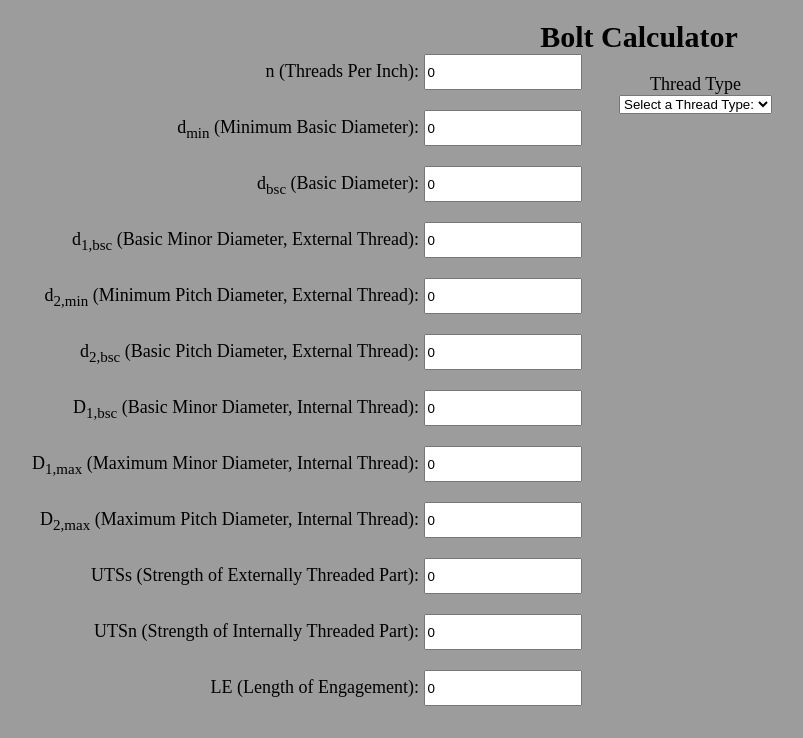
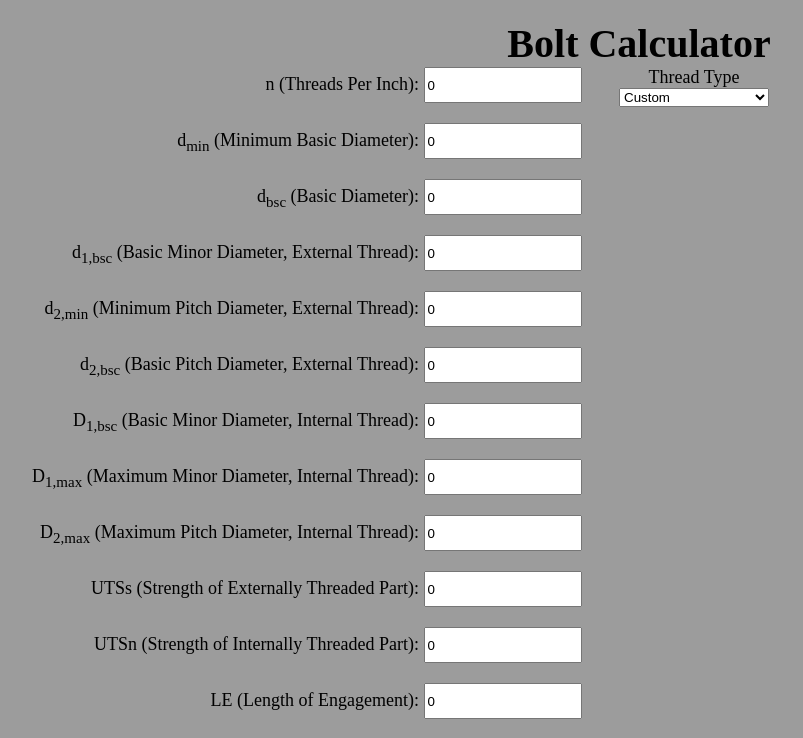
Before and after one commit to Ajonymous03/BoltCalculatorWebsite, a Flask app: template website/templates/base.html in a window 1280 px wide. Shown: the top 738 px of the page, without its empty margins (1-804 px from the left). Run offline with Flask 3, Linux system fonts and the light colour scheme; the template is opened without the code that fills it, so the values that code supplies are empty.

Commit message:
Bug fixes with dropdown menu

```diff
--- a/website/main.py
+++ b/website/main.py
@@ -23,31 +23,46 @@ def calculations():
     UTSn = 0
     LE = 1
 
-    if request.method == 'POST' and selected == 'none':
-        n = float(request.form.get('n'))
+    if selected == 'customSelection':
 
-        dmin = float(request.form.get('dmin'))
+        if request.form.get('n') != None:
+            n = float(request.form.get('n'))
 
-        dbsc = float(request.form.get('dbsc'))
+        if request.form.get('dmin') != None:
+            dmin = float(request.form.get('dmin'))
 
-        d1bsc = float(request.form.get('d1bsc'))
+        if request.form.get('dbsc') != None:
+            dbsc = float(request.form.get('dbsc'))
 
-        d2min = float(request.form.get('d2min'))
+        if request.form.get('d1bsc') != None:
+            d1bsc = float(request.form.get('d1bsc'))
 
-        d2bsc = float(request.form.get('d2bsc'))
+        if request.form.get('d2min') != None:
+            d2min = float(request.form.get('d2min'))
 
-        D1bsc = float(request.form.get('D1bsc'))
+        if request.form.get('d2bsc') != None:
+            d2bsc = float(request.form.get('d2bsc'))
 
-        D1max = float(request.form.get('D1max'))
+        if request.form.get('D1bsc') != None:
+            D1bsc = float(request.form.get('D1bsc'))
 
-        D2max = float(request.form.get('D2max'))
+        if request.form.get('D1max') != None:
+            D1max = float(request.form.get('D1max'))
 
-        UTSs = float(request.form.get('UTSs'))
+        if request.form.get('D2max') != None:
+            D2max = float(request.form.get('D2max'))
 
-        UTSn = float(request.form.get('UTSn'))
+        if request.form.get('UTSs') != None:
+            UTSs = float(request.form.get('UTSs'))
 
-        LE = float(request.form.get('LE'))
-    else:
+        if request.form.get('UTSn') != None:
+            UTSn = float(request.form.get('UTSn'))
+
+        if request.form.get('LE') != None:
+            LE = float(request.form.get('LE'))
+
+    elif selected != 'customSelection' and request.method == 'POST':
+
         n = ASME_B11_UN_2A2B_dict[selected]['n']
 
         dmin = ASME_B11_UN_2A2B_dict[selected]['dmin']
--- a/website/static/design.css
+++ b/website/static/design.css
@@ -24,8 +24,9 @@ label span {
 }
 
 h1 {
-  font-size: 30px;
+  font-size: 40px;
   display: inline;
+  position: relative;
 }
 
 br {
@@ -47,10 +48,14 @@ br {
 
 .thread {
   position: absolute;
-  top: 20px;
+  top: 0px;
   left: 600px;
 }
 
 form {
   position: absolute;
 }
+
+select {
+  width: 150px;
+}
--- a/website/templates/base.html
+++ b/website/templates/base.html
@@ -13,15 +13,7 @@
       <div class="thread">
         <label for="thread">Thread Type</label>
         <select id="threadType" name="threadType">
-          <option
-            id="select"
-            value="none"
-            selected
-            disabled
-            hidden
-          >
-            Select a Thread Type:
-          </option>
+          <option id="custom" value="customSelection" selected>Custom</option>
           <option id="1/4-20" value="1/4-20">1/4-20</option>
           <option id="1/4-28" value="1/4-28">1/4-28</option>
           <option id="1/2-13" value="1/2-13">1/2-13</option>
@@ -30,15 +22,16 @@
           <option id="3/4-16" value="3/4-16">3/4-16</option>
           <option id="1-8" value="1-8">1-8</option>
           <option id="1-12" value="1-12">1-12</option>
-          <option id="none" value="none">None</option>
         </select>
       </div>
+
       <script>
         document.getElementById("threadType").onchange = function () {
           localStorage.setItem(
             "selectedItem",
             document.getElementById("threadType").value
           );
+          this.form.submit();
         };
 
         if (localStorage.getItem("selectedItem")) {
```
